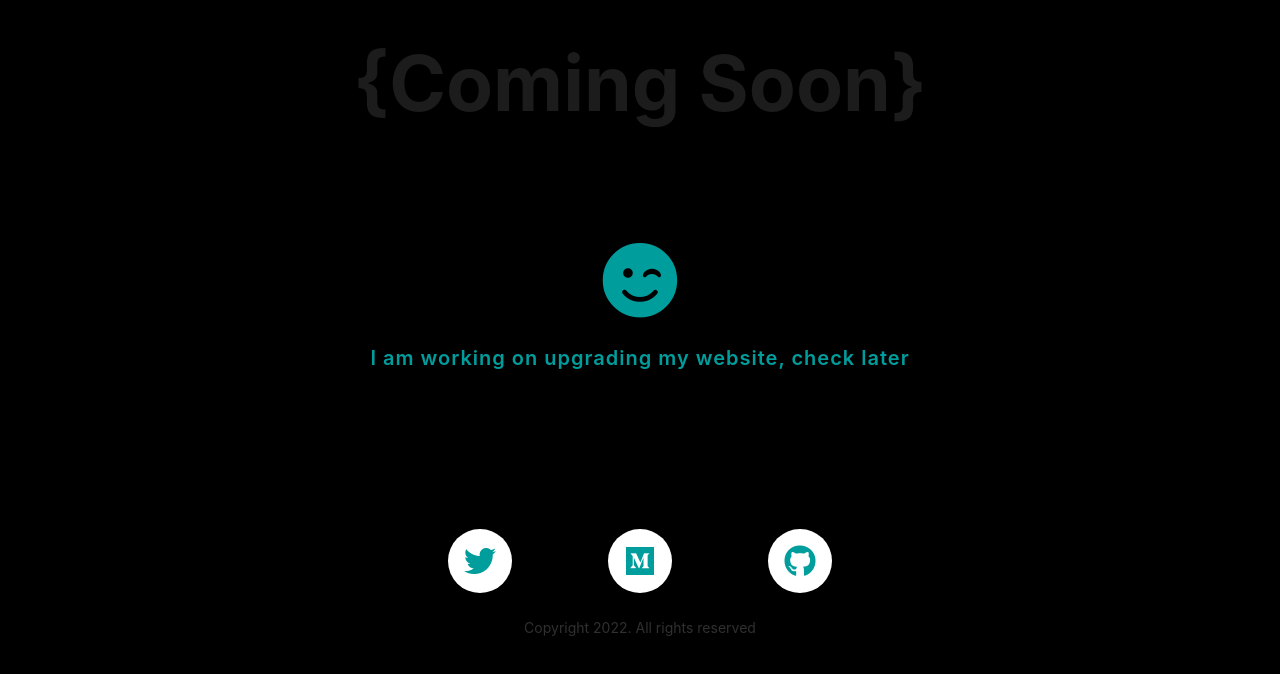
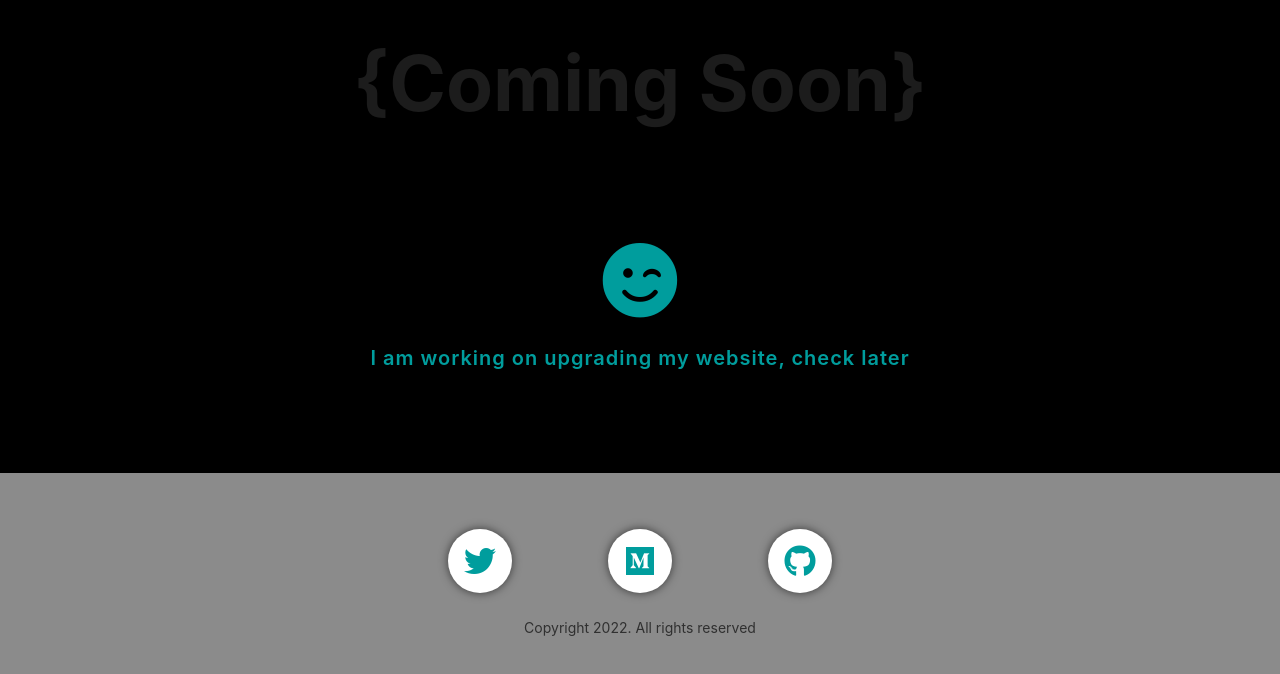
Before and after one commit to jydoskey/personal-portfolio-website, a Vue app: page / in a window 1280 px wide. Shown: the top 674 px of the page. Built offline with nearby package versions, Linux system fonts and the light colour scheme; a web font is replaced by a local one.

Commit message:
background colour change

```diff
--- a/src/App.vue
+++ b/src/App.vue
@@ -26,7 +26,7 @@ import DefaultLayout from "@/components/layout/DefaultLayout"
   }
 
   .router-color {
-    background-color: black;
+    background-color: #8b8b8b;
   }
 
   .app-main {
```
